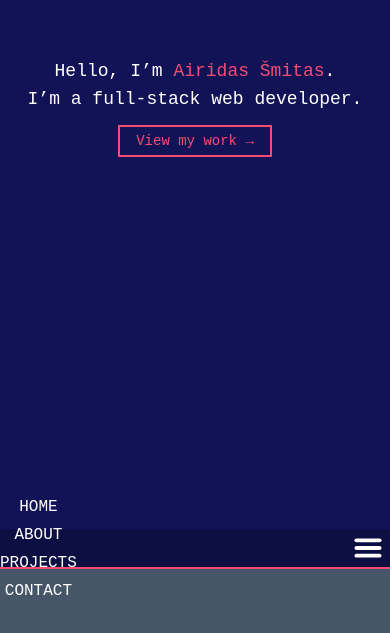
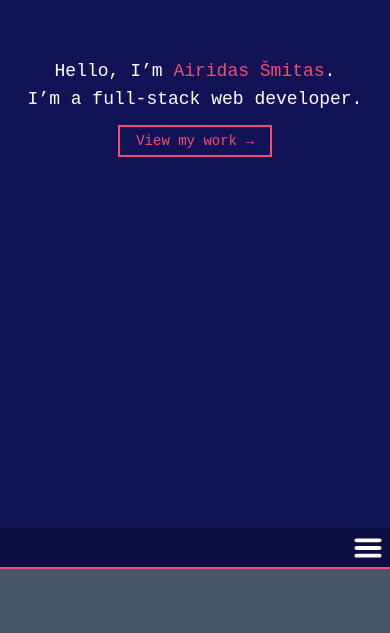
Before and after one commit to SmitasCodes/portfolio_v2, a React (Vite) app: page / in a window 390 px wide. Shown: the part 315-948 px from the top of the page. Built offline with nearby package versions, Linux system fonts and the light colour scheme.

Commit message:
responsive navbar created

```diff
--- a/src/components/NavBar.jsx
+++ b/src/components/NavBar.jsx
@@ -11,16 +11,18 @@ const NavBar = () => {
   ];
 
   return (
-    <nav>
-        <div className="flex items-center justify-between h-10 bg-darkBlue border-lightOrange border-b-2 ">
+    <nav className="sticky top-0">
+      <div className="flex items-center justify-between h-10 bg-darkBlue border-lightOrange border-b-2 relative">
         <ul
-            className={`sm:flex sm:w-full sm:max-w-4xl sm:mx-auto  transition-all ease-in text-center`}
+          className={`sm:flex sm:w-full sm:max-w-4xl sm:mx-auto sm:top-1/2 sm:transform sm:left-1/2 sm:-translate-x-1/2 sm:-translate-y-1/2 transition-all ease-in text-center  w-full absolute bg-darkBlue ${
+            isOpen ? "top-[40px] " : "hidden"
+          }`}
         >
           {sections.map((section) => (
             <li key={section.title} className="sm:ml-8 text-xl">
               <a
                 href={section.href}
-                  className=" hover:text-gray-400 duration-500  text-white text-base font-thin"
+                className=" text-white text-base font-thin hover:text-lightOrange transition duration-300"
               >
                 {section.title}
               </a>
```
Lines whose indentation alone changed are shown as unchanged.
